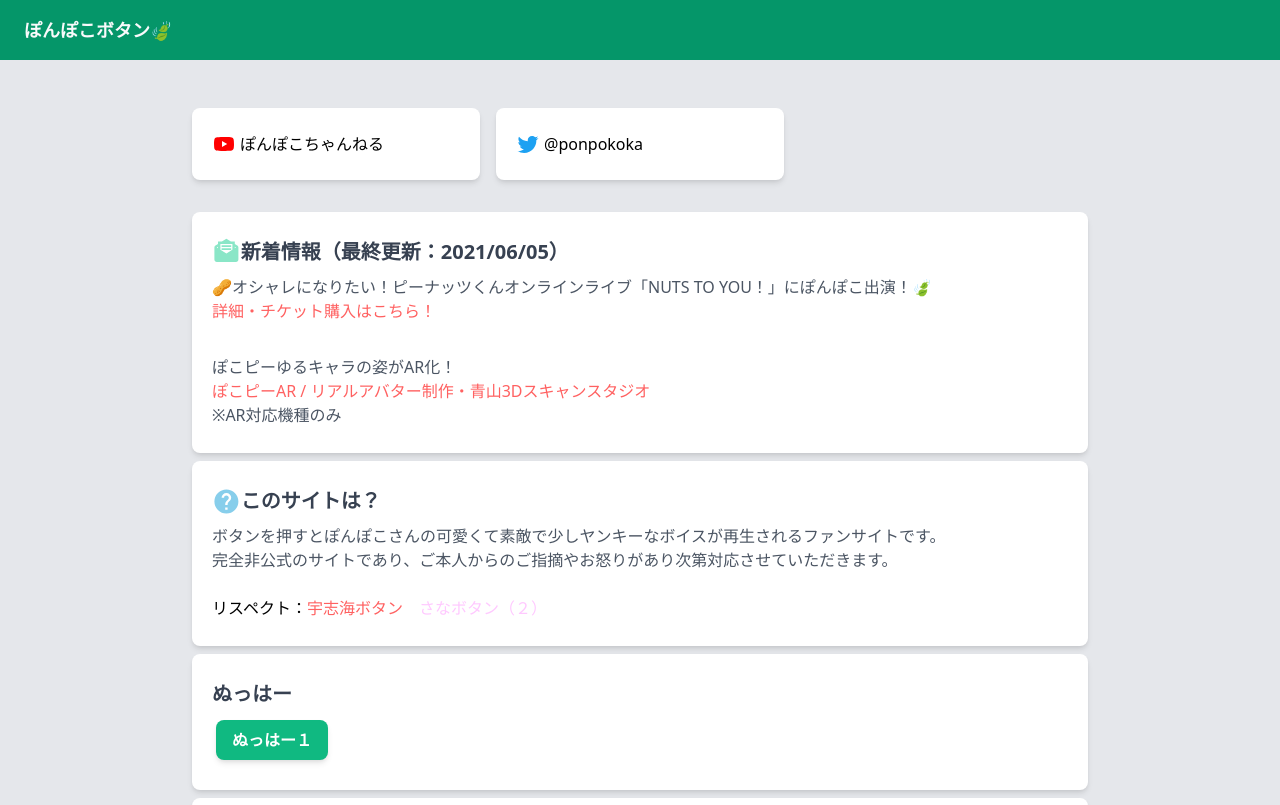
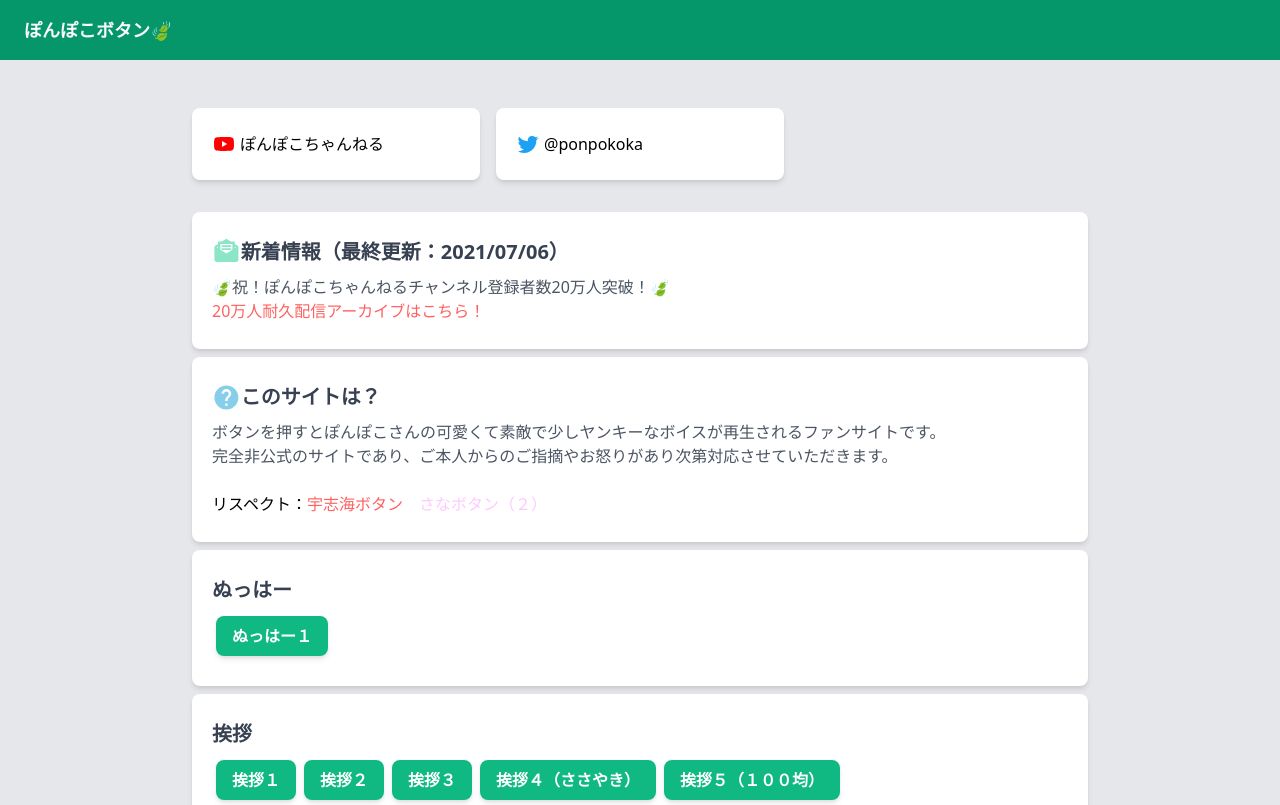
Before and after one commit to NaokiOouchi/ponpoko-button, a Next.js app: page / in a window 1280 px wide. Shown: the top 805 px of the page. Built offline with nearby package versions, Linux system fonts and the light colour scheme.

Commit message:
:tada: 20万人突破

```diff
--- a/pages/components/Description.js
+++ b/pages/components/Description.js
@@ -10,29 +10,16 @@ const Description = () => (
                           size={1.2}
                           color="#8AE6C7"
                     />
-                    新着情報（最終更新：2021/06/05）
+                    新着情報（最終更新：2021/07/06）
                 </p>
                 <p className="mt-2 text-gray-600">
-                    🥜オシャレになりたい！ピーナッツくんオンラインライブ「NUTS TO YOU！」にぽんぽこ出演！🍃
+                    🍃祝！ぽんぽこちゃんねるチャンネル登録者数20万人突破！🍃
                 </p>
                 <font color="#FF6161">
-                    <a href="https://virtual.spwn.jp/events/21070219-peanuts/" target="_blank" className="mt-2">
-                        詳細・チケット購入はこちら！
+                    <a href="https://www.youtube.com/watch?v=ACHwt8XmMtU" target="_blank" className="mt-2">
+                        20万人耐久配信アーカイブはこちら！
                     </a>
                 </font>
-                <br/>
-                <br/>
-                <p className="mt-2 text-gray-600">
-                    ぽこピーゆるキャラの姿がAR化！
-                </p>
-                <font color="#FF6161">
-                    <a href="https://real-avatar.com/ponpoko.html" target="_blank" className="mt-2">
-                        ぽこピーAR / リアルアバター制作・青山3Dスキャンスタジオ
-                    </a>
-                </font>
-                <p className="text-gray-600">
-                    ※AR対応機種のみ
-                </p>
             </div>
         </div>
     </div>
```
